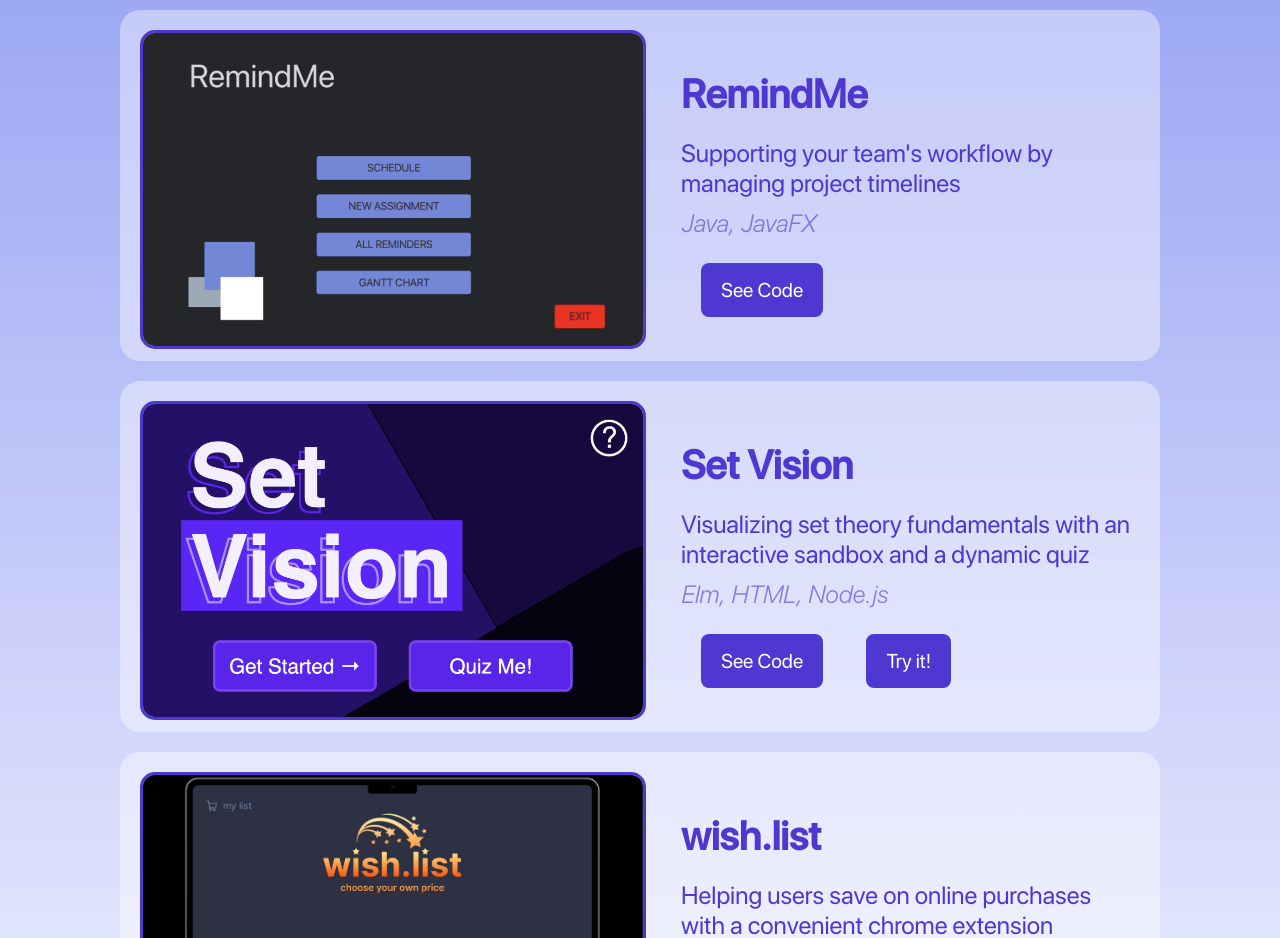
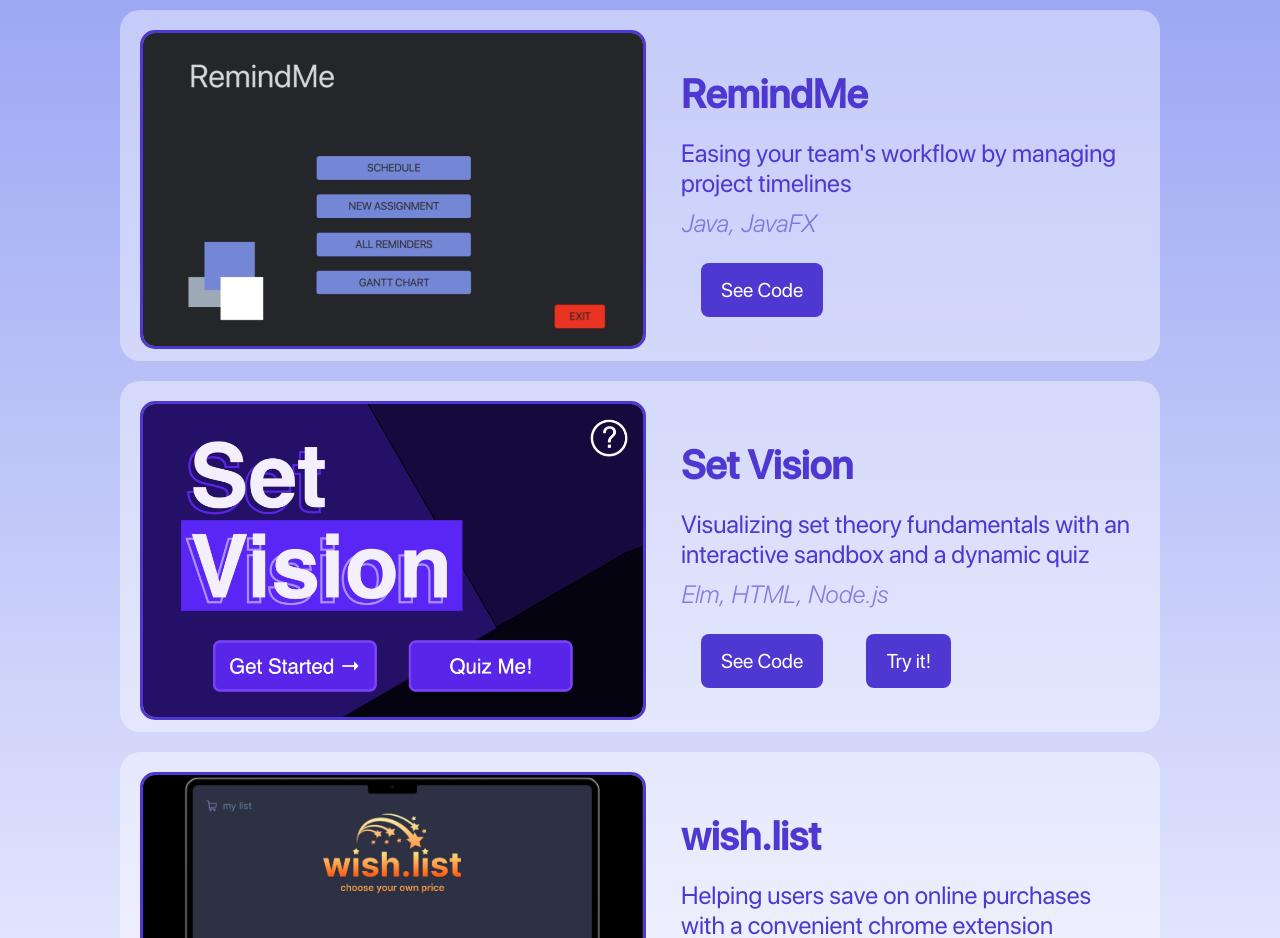
Before and after one commit to krisvuong/PersonalSite, a plain HTML site: page index.html in a window 1280 px wide. Shown: the part 1360-2298 px from the top of the page. Drawn offline with nearby package versions, Linux system fonts and the light colour scheme.

Commit message:
Update RemindMe description

```diff
--- a/index.html
+++ b/index.html
@@ -44,7 +44,7 @@
             <div class="project-display" id="test3-project">
                 <img src="images/remindme_preview.png">
                 <h3>RemindMe</h3>
-                <h4>Supporting your team's workflow by managing project timelines</h4>
+                <h4>Easing your team's workflow by managing project timelines</h4>
                 <h5>Java, JavaFX</h5>
                 <a href="https://github.com/krisvuong/RemindMe" target="_blank">See Code</a>
             </div>
```
